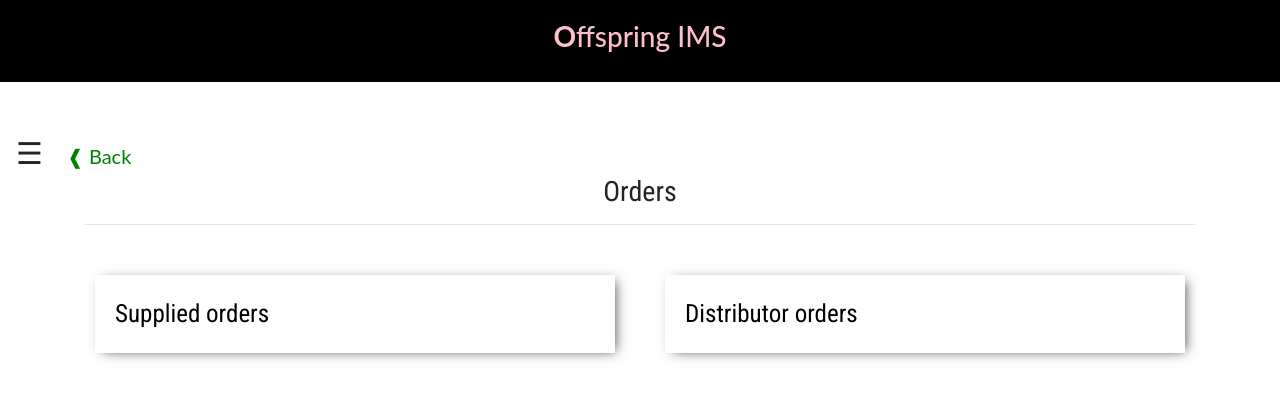
After one commit to gichimux/offspring-project, a Django app: page /orders in a window 1280 px wide. The commit adds this page. Shown: the top 399 px of the page. Run offline with Django 3.2, Linux system fonts and the light colour scheme; some libraries are stand-ins or nearby versions; some web fonts are replaced.

Commit message:
Add page for all orders

```diff
--- a/app/templates/base.html
+++ b/app/templates/base.html
@@ -35,15 +35,7 @@
 
   <a href="{% url 'distributors' %}">Distributors</a>
 
-  <span class="dropdown">
-    <button style="" class="btn btn-default dropdown-toggle" type="button" data-toggle="dropdown">Orders
-    <span class="caret"></span></button>
-    <ul class="dropdown-menu">
-      <li class="dropdown-header">Orders</li>
-      <li><a  href="{% url 'supply_orders' %}">Supplied orders</a></li>
-      <li><a href="{% url 'transfer_orders'  %}">Distributor orders</a></li>
-    </ul>
-  </span>
+  <a href="{% url 'orders' %}">Orders</a>
   <a href="{% url 'analysis' %}">Analysis</a>
 </div>
 
--- /dev/null
+++ b/app/templates/orders/orders.html
@@ -0,0 +1,65 @@
+{% extends 'base.html'%}
+{% load bootstrap3 %} {% load staticfiles %}
+{% load bootstrap4 %}
+{% block content %}
+{{ block.super}}
+
+<style>
+     button{
+             float:right;
+         }
+         .container{
+            font-family: 'Roboto Condensed', sans-serif;
+         }
+         .categories{
+
+            margin:10px;
+            transition:0.9s;
+            padding:20px;
+            padding-bottom:20px;
+            -webkit-box-shadow: 4px 2px 12px -4px rgba(0,0,0,0.75);
+-moz-box-shadow: 4px 2px 12px -4px rgba(0,0,0,0.75);
+box-shadow: 4px 2px 12px -4px rgba(0,0,0,0.75);
+
+         }
+         a{
+             text-decoration: none;
+             color:black;
+             transition:0.6s;
+             font-size:25px;
+         }
+         .categories:hover{
+            -webkit-box-shadow: 3px 2px 12px 0px rgba(0,0,0,0.75);
+-moz-box-shadow: 3px 2px 12px 0px rgba(0,0,0,0.75);
+box-shadow: 3px 2px 12px 0px rgba(0,0,0,0.75);
+            margin:10px;
+
+         }
+         a:hover {
+
+            text-decoration: none;
+             color:black;
+             font-size:30px;
+         }
+
+</style>
+
+<div class="container">
+
+    <h3 class="text-center">Orders</h3>
+    <hr><br>
+    <div class="row">
+
+    <div class="col-md-6">
+      <div class="categories">
+            <a  href="{% url 'supply_orders' %}">Supplied orders</a>
+      </div>
+    </div>
+      <div class="col-md-6">
+      <div class="categories">
+            <a href="{% url 'transfer_orders'  %}">Distributor orders</a>
+      </div>
+</div>
+</div>
+</div>
+{% endblock %}
--- a/app/urls.py
+++ b/app/urls.py
@@ -18,6 +18,7 @@ urlpatterns=[
  url(r'^supplier$',views.all_suppliers,name="suppliers"),
  url(r'^supplier/(\d+)$',views.single_supplier,name="supplier"),
 
+ url(r'^orders$',views.all_orders,name="orders"),
  url(r'^orders/supplier$',views.supply_orders,name='supply_orders'),
  url(r'^orders/distributors$',views.transfer_orders,name='transfer_orders'),
  url(r'^orders/distributors/(\d+)$',views.distributor_transfer_orders,name="dis_transfer_ord"),
--- a/app/views.py
+++ b/app/views.py
@@ -232,6 +232,8 @@ def single_supplier(request,id):
 '''
 View for all orders
 '''
+def all_orders(request):
+    return render(request,'orders/orders.html')
 '''
 view for supply orders
 '''
```
